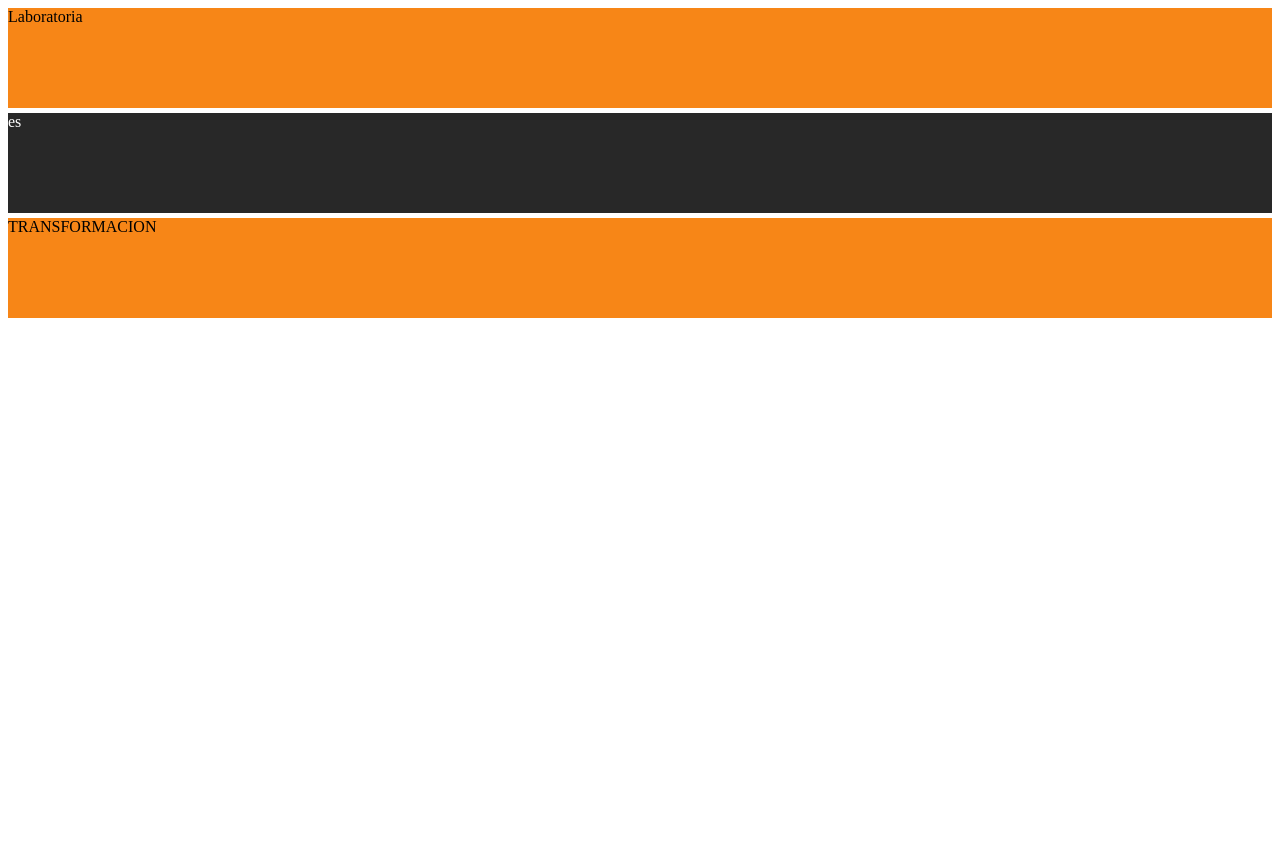
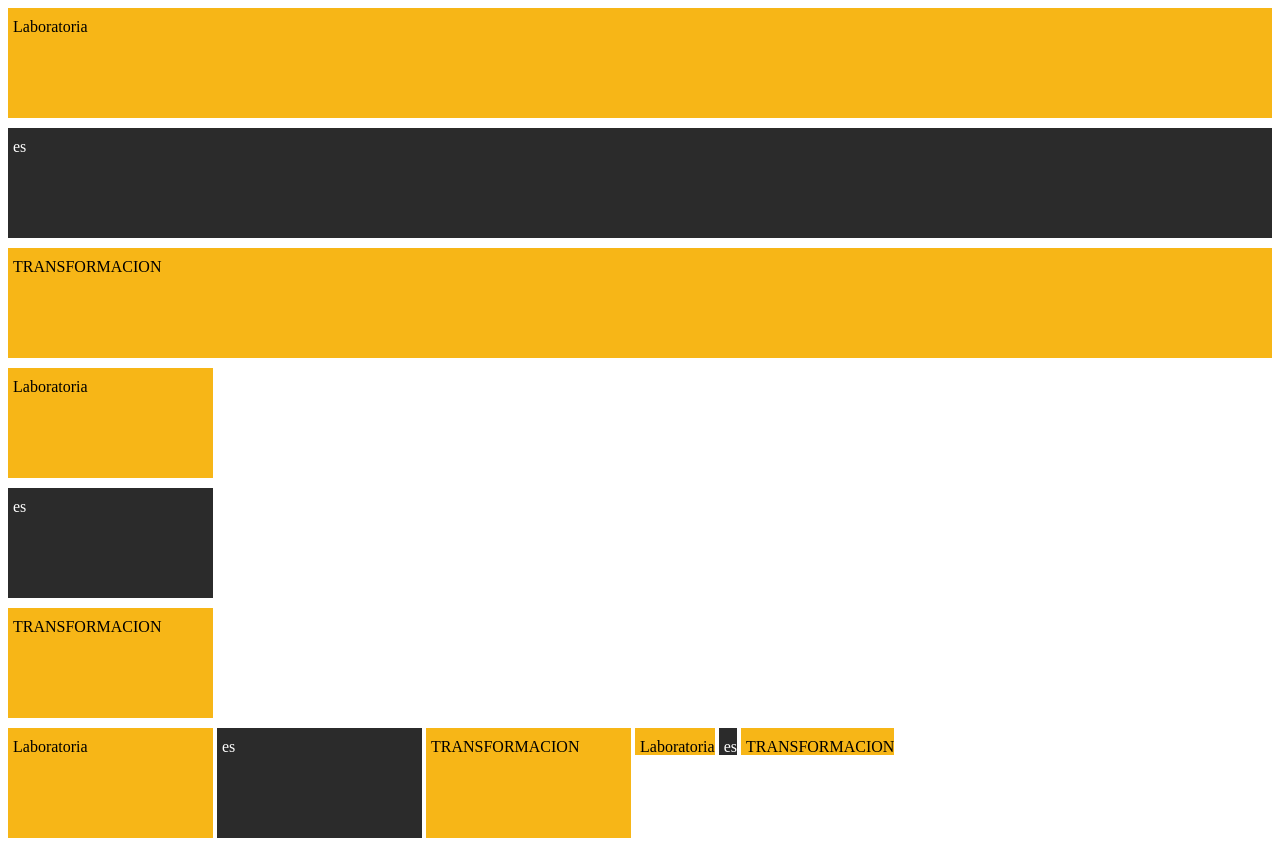
Before and after one commit to Auryn8/flag_one, a plain HTML site: page index.html in a window 1280 px wide. Before the commit the page ends 800 px from the top, so only its background shows below. Drawn offline with Linux system fonts and the light colour scheme.

Commit message:
Se incluyen 4 modelos diferentes de banderas de laboratoria

```diff
--- a/index.html
+++ b/index.html
@@ -5,12 +5,25 @@
   <meta name="viewport" content="width=device-width, initial-scale=1.0">
   <meta http-equiv="X-UA-Compatible" content="ie=edge">
   <link rel="stylesheet" href="main.css">
-  <title>Document</title>
+  <title>Laboratoria flags</title>
 </head>
 <body>
-   <div class="bandera-amarilla">Laboratoria</div>
-   <div class ="bandera-gris">es</div>
-   <div class="bandera-amarilla">TRANSFORMACION</div>
+   <div class="bandera-amarilla div-1">Laboratoria</div>
+   <div class ="bandera-gris div-1">es</div>
+   <div class="bandera-amarilla div-1">TRANSFORMACION</div>
+
+   <div class="bandera-amarilla div-2">Laboratoria</div>
+   <div class ="bandera-gris div-2">es</div>
+   <div class="bandera-amarilla div-2">TRANSFORMACION</div>
+
+   <div class="bandera-amarilla div-3">Laboratoria</div>
+   <div class ="bandera-gris div-3">es</div>
+   <div class="bandera-amarilla div-3">TRANSFORMACION</div>
+
+   <div class="bandera-amarilla div-4">Laboratoria</div>
+   <div class ="bandera-gris div-4">es</div>
+   <div class="bandera-amarilla div-4">TRANSFORMACION</div>
+
 
 </body>
 </html>
--- a/main.css
+++ b/main.css
@@ -1,14 +1,39 @@
-div{
+.div-1{
     height: 100px;
-    padding: 10px 0px 0x 5px;
-    margin-bottom: 5px;
+    padding: 10px 0px 0px 5px;
+    margin-bottom: 10px;
+}
+
+.div-2{
+    width: 200px;
+    height: 100px;
+    padding: 10px 0px 0px 5px;
+    margin-bottom: 10px;
+}
+
+.div-3{
+    width: 200px;
+    height: 100px;
+    padding: 10px 0px 0px 5px;
+    margin-bottom: 10px;
+    display: inline-block;
+}
+
+.div-4{
+    width: 200px;
+    height: 100px;
+    padding: 10px 0px 0px 5px;
+    margin-bottom: 10px;
+    display: inline;
 }
 
 .bandera-amarilla{
-    background-color: #F78617;
+    background-color: #F7B617;
 }
 
 .bandera-gris{
-    background-color: #282828;
+    background-color: #2B2B2B;
     color: #FFF;
 }
+}
+}
```
